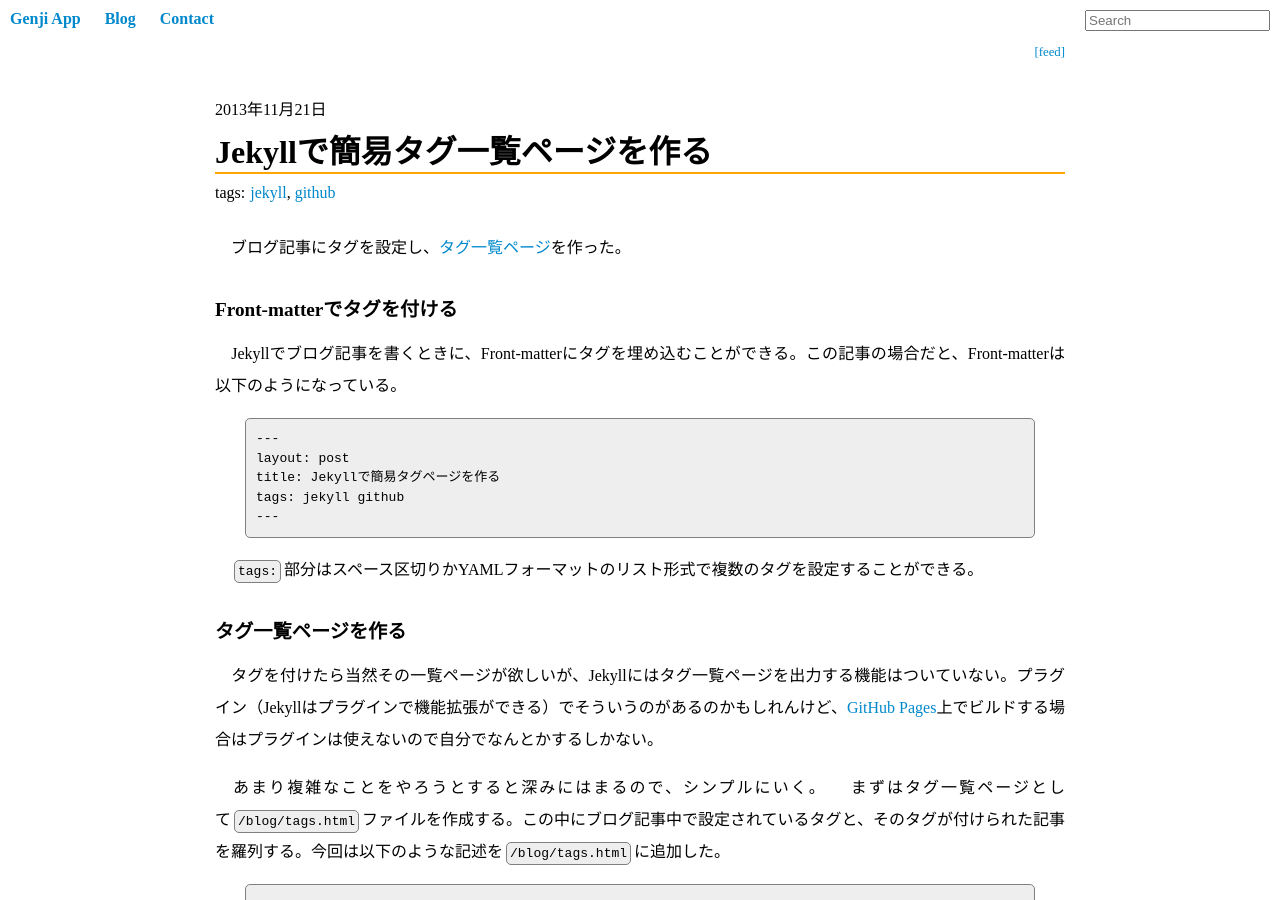
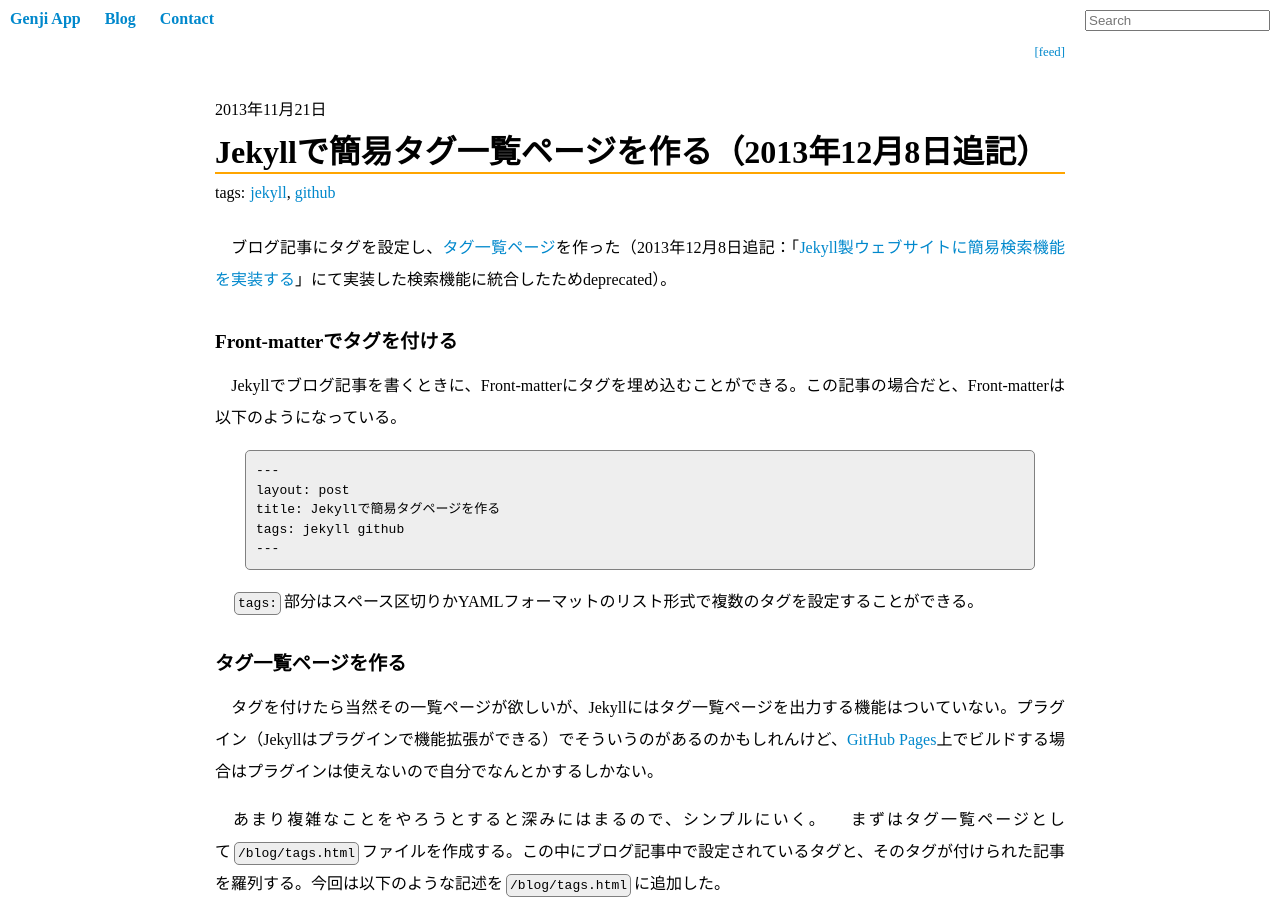
Before and after one commit to GenjiApp/genjiapp.github.io, a Jekyll site: the page built from _posts/2013-11-21-simple-tags-page-for-jekyll.md, in a window 1280 px wide and 900 px high. Built offline with Jekyll 4.4.1, drawn with Linux system fonts in a browser that asks for light colours; Markdown is read by kramdown in place of the engine named in the settings.

Commit message:
edit post '2013-11-21-simple-tags-page-for-jekyll'

```diff
--- a/_posts/2013-11-21-simple-tags-page-for-jekyll.md
+++ b/_posts/2013-11-21-simple-tags-page-for-jekyll.md
@@ -1,9 +1,9 @@
 ---
 layout: post
-title: Jekyllで簡易タグ一覧ページを作る
+title: Jekyllで簡易タグ一覧ページを作る（2013年12月8日追記）
 tags: jekyll github
 ---
-　ブログ記事にタグを設定し、[タグ一覧ページ](/blog/tags.html)を作った。
+　ブログ記事にタグを設定し、[タグ一覧ページ](/blog/tags.html)を作った（2013年12月8日追記：「[Jekyll製ウェブサイトに簡易検索機能を実装する]({% post_url 2013-12-08-simple-search-feature-on-jekyll-generated-website %})」にて実装した検索機能に統合したためdeprecated）。
 
 ## Front-matterでタグを付ける
 
```
